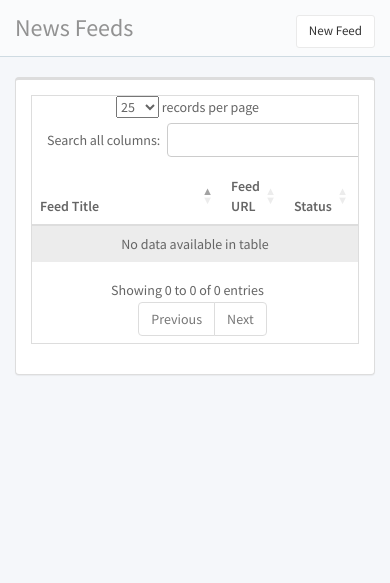
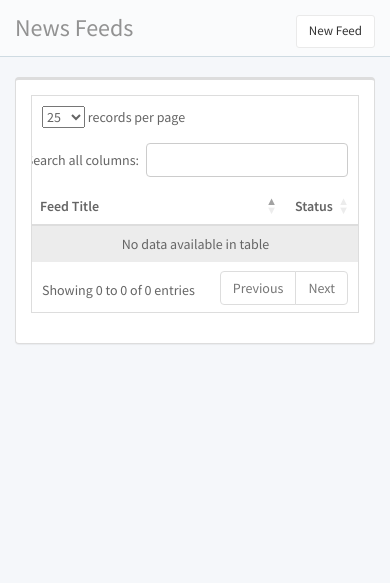
Before and after one commit to jamesblackjr/newsproject, a Django app: page /news/feeds/ in a window 390 px wide. Shown: the part 106-689 px from the top of the page. Run offline with Django 3.2, Linux system fonts and the light colour scheme; data that the repository does not hold is empty; parts of the project's set-up code (start-up, migrations or seed data) failed here and were passed over; some libraries are stand-ins or nearby versions.

Commit message:
Adjust the Responsiveness of Feeds List table on Small Devices.

```diff
--- a/news/templates/feeds_list.html
+++ b/news/templates/feeds_list.html
@@ -21,7 +21,7 @@
 	                        	<thead>
 	                           	 	<tr>
 	                              	  	<th class="col-sm-5 wd-md">Feed Title</th>
-	                              	  	<th class="col-sm-5">Feed URL</th>
+	                              	  	<th class="col-md-5 hidden-sm hidden-xs">Feed URL</th>
 	                              	  	<th class="col-sm-2">Status</th>
 	                           	 	</tr>
 	                        	</thead>
@@ -31,7 +31,7 @@
 		                              	  	<td>
 												<a href="{% url 'feed-articles' feed_id=feed.id %}" title="Show articles from {{ feed.title }}">{{ feed.title }}</a>
 		                              	  	</td>
-		                              	  	<td>
+		                              	  	<td class="hidden-sm hidden-xs">
 										  	  	<a href="{{ feed.url }}" target="_blank" title="{{ feed.title }}">{{ feed.url }}</a>
 		                              	  	</td>
 		                              	  	<td>
--- a/newsproject/static/css/style.css
+++ b/newsproject/static/css/style.css
@@ -210,3 +210,24 @@ body,
 .sk-cube-grid .sk-cube {
   background-color: #564aa3;
 }
+/* ========================================================================
+   Component: DataTables cutomization
+ ========================================================================== */
+@media only screen and (max-width: 768px) {
+  .dataTables_wrapper .dataTables_length,
+  .dataTables_wrapper .dataTables_filter {
+	padding-top: 10px;
+  }
+  .dataTables_wrapper .dataTables_length,
+  .dataTables_wrapper .dataTables_info {
+	padding-left: 10px;
+	text-align: left !important;
+	float: left;
+  }
+  .dataTables_wrapper .dataTables_filter,
+  .dataTables_wrapper .dataTables_paginate {
+	padding-right: 10px;
+	text-align: right !important;
+	float: right;
+  }
+}
```
